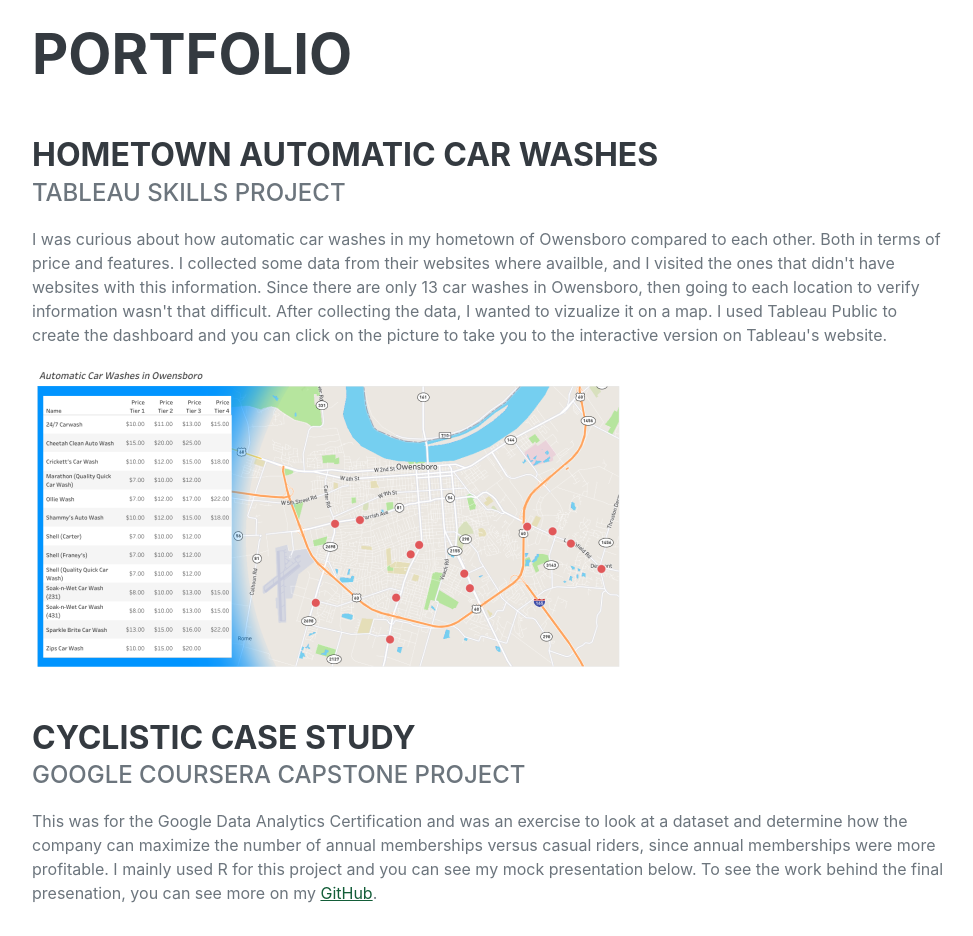
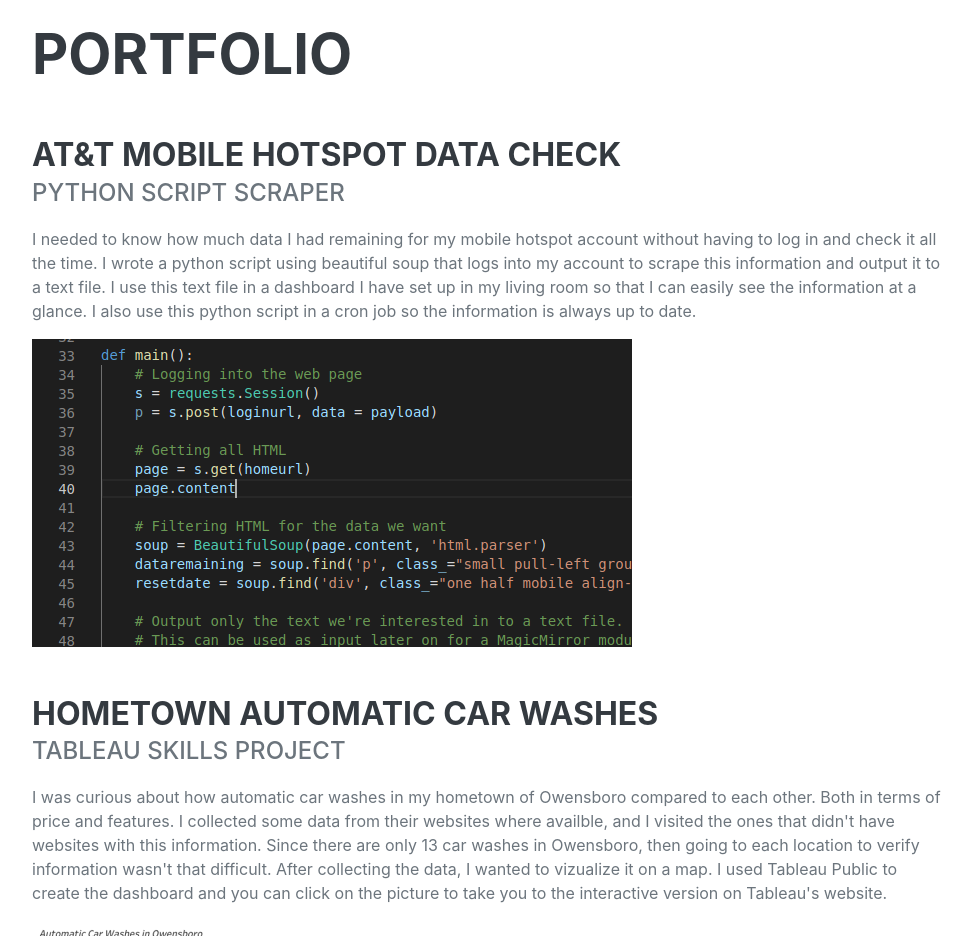
Before and after one commit to michaelkinison/michaelkinison.github.io, a plain HTML site: page index.html in a window 1280 px wide. Shown: the part 860-1796 px from the top of the page, without its empty margins (288-1261 px from the left). Drawn offline with nearby package versions, Linux system fonts and the light colour scheme; grey boxes are pictures that could not be loaded; a web font is replaced by a local one.

Commit message:
Add files via upload

```diff
--- a/index.html
+++ b/index.html
@@ -57,6 +57,14 @@
             <section class="resume-section" id="portfolio">
                 <div class="resume-section-content">
                     <h2 class="mb-5">Portfolio</h2>
+                    <div class="d-flex flex-column flex-md-row justify-content-between mb-5">
+                        <div class="flex-grow-1">
+                            <h3 class="mb-0">AT&T Mobile Hotspot Data Check</h3>
+                            <div class="subheading mb-3">Python script scraper</div>
+                            <p>I needed to know how much data I had remaining for my mobile hotspot account without having to log in and check it all the time. I wrote a python script using beautiful soup that logs into my account to scrape this information and output it to a text file. I use this text file in a dashboard I have set up in my living room so that I can easily see the information at a glance. I also use this python script in a cron job so the information is always up to date.</p>
+                            <a href="https://github.com/michaelkinison/ATT-hotspot-data-usage" target="_blank" rel="noopener noreferrer"><img src="assets/img/ATTPythonWeb.png" style="width:600px;height:308px;"></a>
+                        </div>
+                    </div>
                     <div class="d-flex flex-column flex-md-row justify-content-between mb-5">
                         <div class="flex-grow-1">
                             <h3 class="mb-0">Hometown Automatic Car Washes</h3>
```
